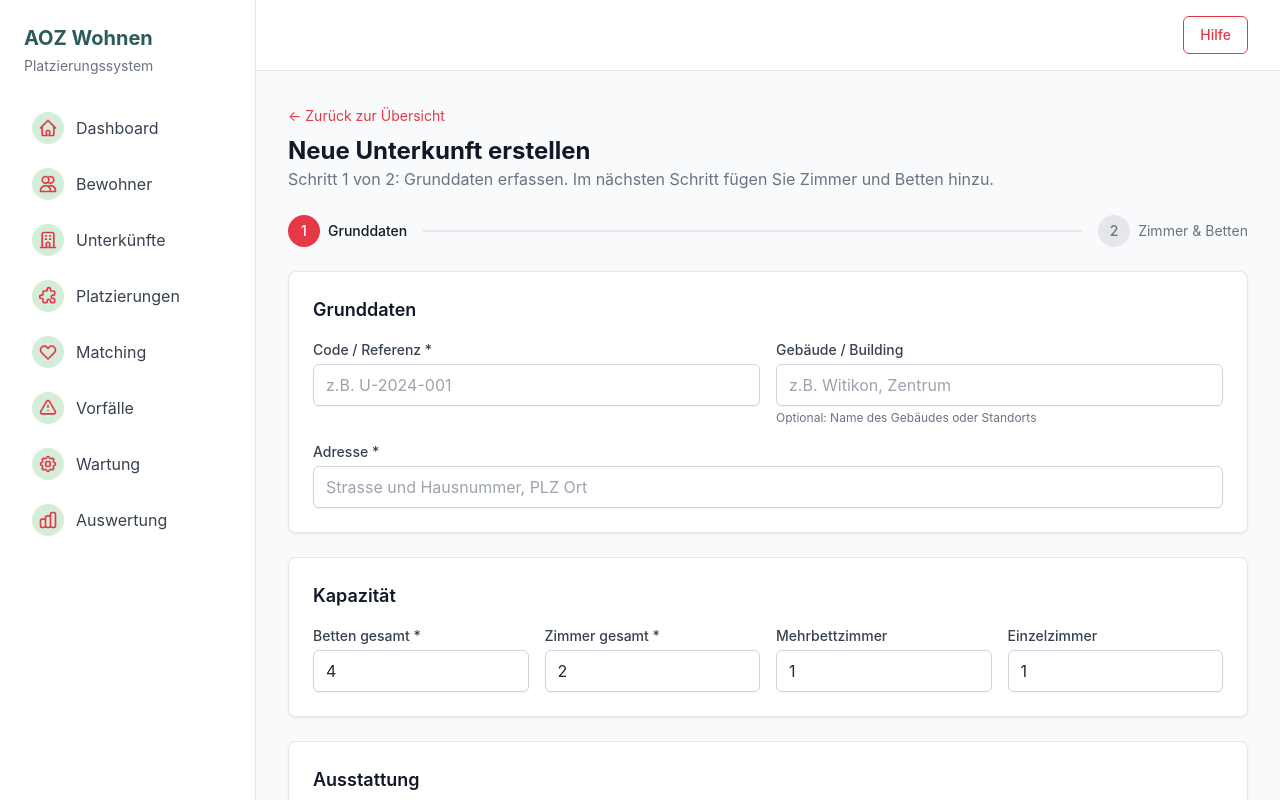
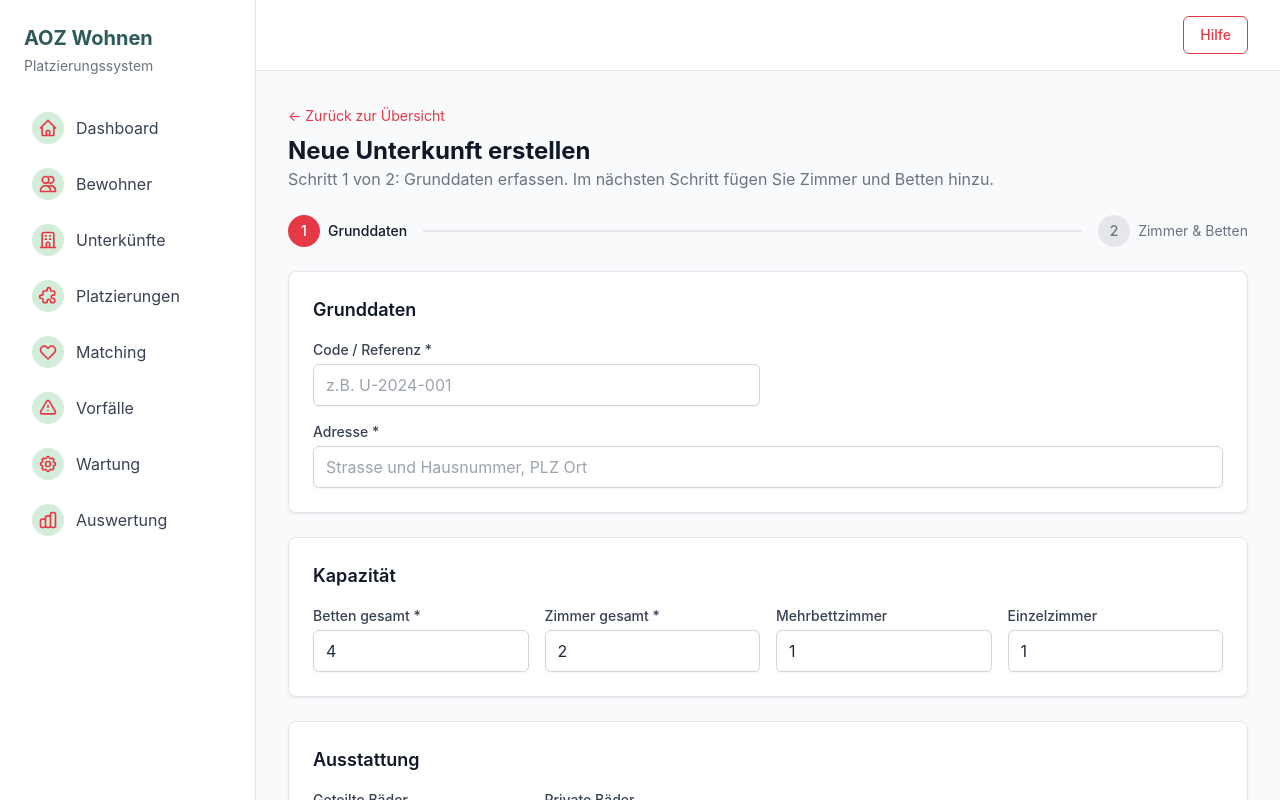
Before and after one commit to bitbaum/aoz-housing, a Next.js app: page /housing/new in a window 1280 px wide. Shown: the top 800 px of the page. Built offline with nearby package versions, Linux system fonts and the light colour scheme.

Commit message:
Revert "feat(schema): add buildingName to support hierarchy"
This reverts commit 27a7f86e29c3688f25afc7bbac9ef470bf2618cc.

```diff
--- a/src/components/forms/HousingFormFields.tsx
+++ b/src/components/forms/HousingFormFields.tsx
@@ -1,7 +1,6 @@
 interface HousingFormFieldsProps {
   defaultValues?: {
     code?: string
-    buildingName?: string | null
     address?: string
     totalBeds?: number
     totalRooms?: number
@@ -46,17 +45,6 @@ export function HousingFormFields({ defaultValues = {}, isEdit = false }: Housin
             {isEdit && (
               <p className="text-xs text-gray-400 mt-1">Code kann nicht geändert werden</p>
             )}
-          </div>
-          <div>
-            <label className="label">Gebäude / Building</label>
-            <input
-              type="text"
-              name="buildingName"
-              defaultValue={defaultValues.buildingName || ''}
-              placeholder="z.B. Witikon, Zentrum"
-              className="input"
-            />
-            <p className="text-xs text-gray-500 mt-1">Optional: Name des Gebäudes oder Standorts</p>
           </div>
           <div className="md:col-span-2">
             <label className="label">Adresse *</label>
--- a/src/lib/validation/schemas.ts
+++ b/src/lib/validation/schemas.ts
@@ -111,7 +111,6 @@ export const ResidentUpdateSchema = ResidentInputSchema.extend({
 
 export const HousingUnitInputSchema = z.object({
   code: z.string().min(1, 'Code ist erforderlich').max(50),
-  buildingName: z.string().optional().nullable(),
   address: z.string().min(1, 'Adresse ist erforderlich'),
   totalBeds: z.coerce.number().int().min(1),
   totalRooms: z.coerce.number().int().min(1),
```
Also changed, not shown: 1 other file (tests, documents, lock files or other folders).
